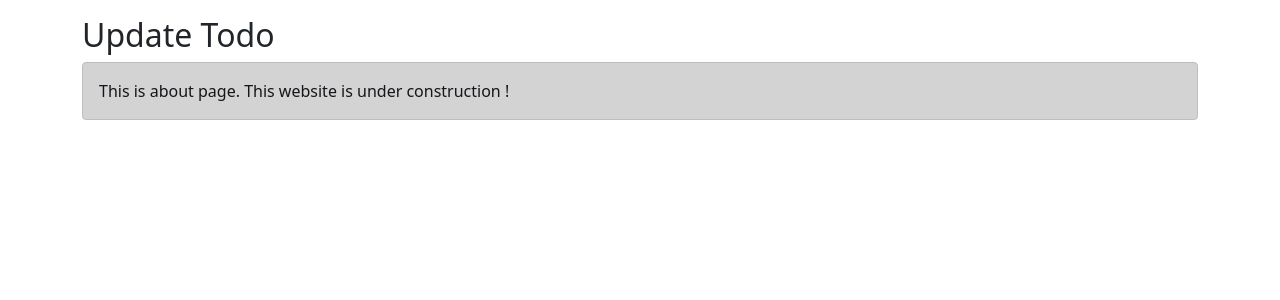
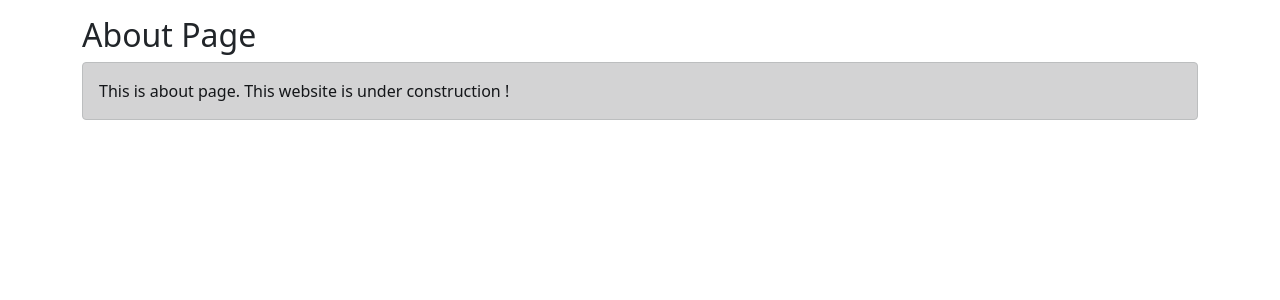
Before and after one commit to manish8052/Flask_Demo, a Flask app: page /about in a window 1280 px wide. Shown: the part 56-356 px from the top of the page. Run offline with Flask 2, Linux system fonts and the light colour scheme.

Commit message:
Update about.html

```diff
--- a/templates/about.html
+++ b/templates/about.html
@@ -3,7 +3,7 @@
 {% block body %}
 
     <div class="container my-3">
-        <h2>Update Todo</h2>
+        <h2>About Page</h2>
             <div class="alert alert-dark" role="alert">
                     This is about page. This website is under construction !
                   </div>
```
